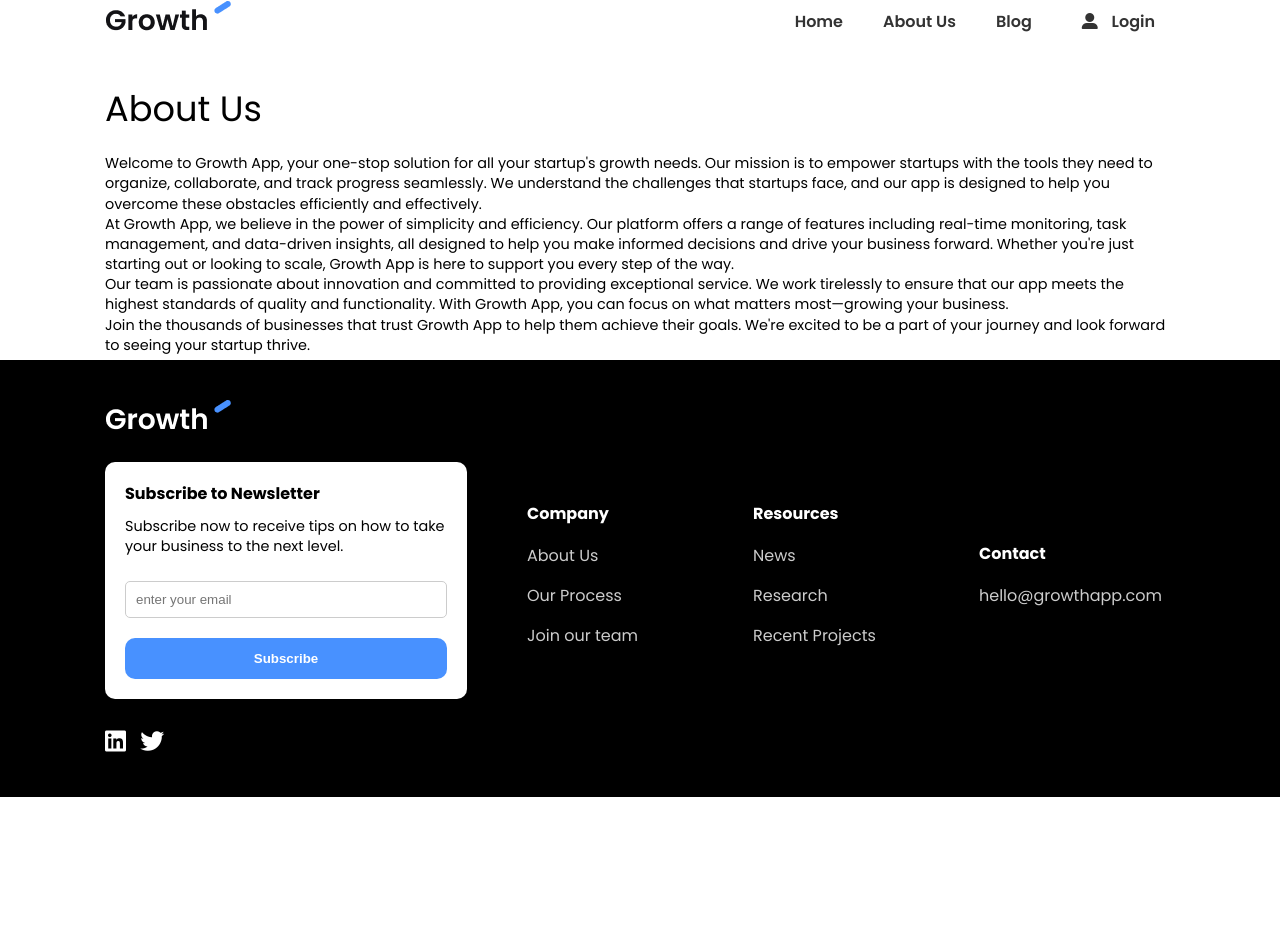
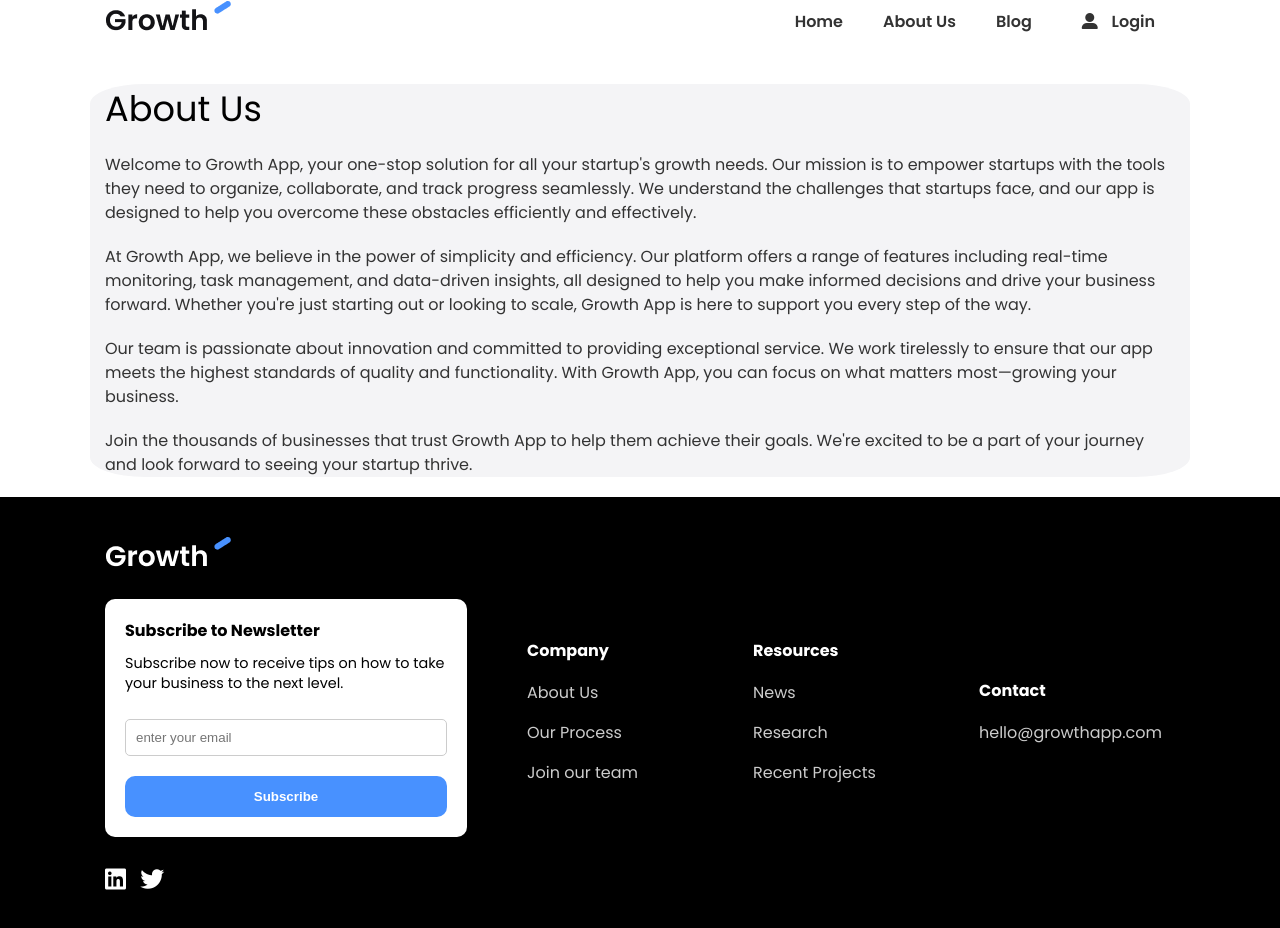
Before and after one commit to nathanbehailuz/saas-website, a plain HTML site: page html/about.html in a window 1280 px wide. Before the commit the page ends 800 px from the top, so only its background shows below. Drawn offline with Linux system fonts and the light colour scheme.

Commit message:
changes on about page

```diff
--- a/css/style.css
+++ b/css/style.css
@@ -129,7 +129,7 @@ img{
 .pricing .pricing-grid{
     display: grid;
     grid-template-columns: repeat(2,1fr);
-    margin-top: 50px;
+    margin-top:50px;
     gap: 30px;
 }
 
@@ -157,6 +157,9 @@ img{
 
 .pricing .pricing-footer{
     margin: 30px 0;
+}
+.cards .pricing-card-body{
+    margin-right: 0px;
 }
 
 .faq{
@@ -262,6 +265,20 @@ img{
     margin: 20px 0;
 }
 
+
+/* About page */
+
+.main .container{
+    background: var(--light-color);
+    border-radius: 5%;
+}
+
+.main .container .body p {
+    color: #333;
+    font-size: 16px;
+    line-height: 1.5;
+    margin-bottom: 20px;
+}
 
 
 
```
Also changed, not shown: index.html (+2 -1 lines).
